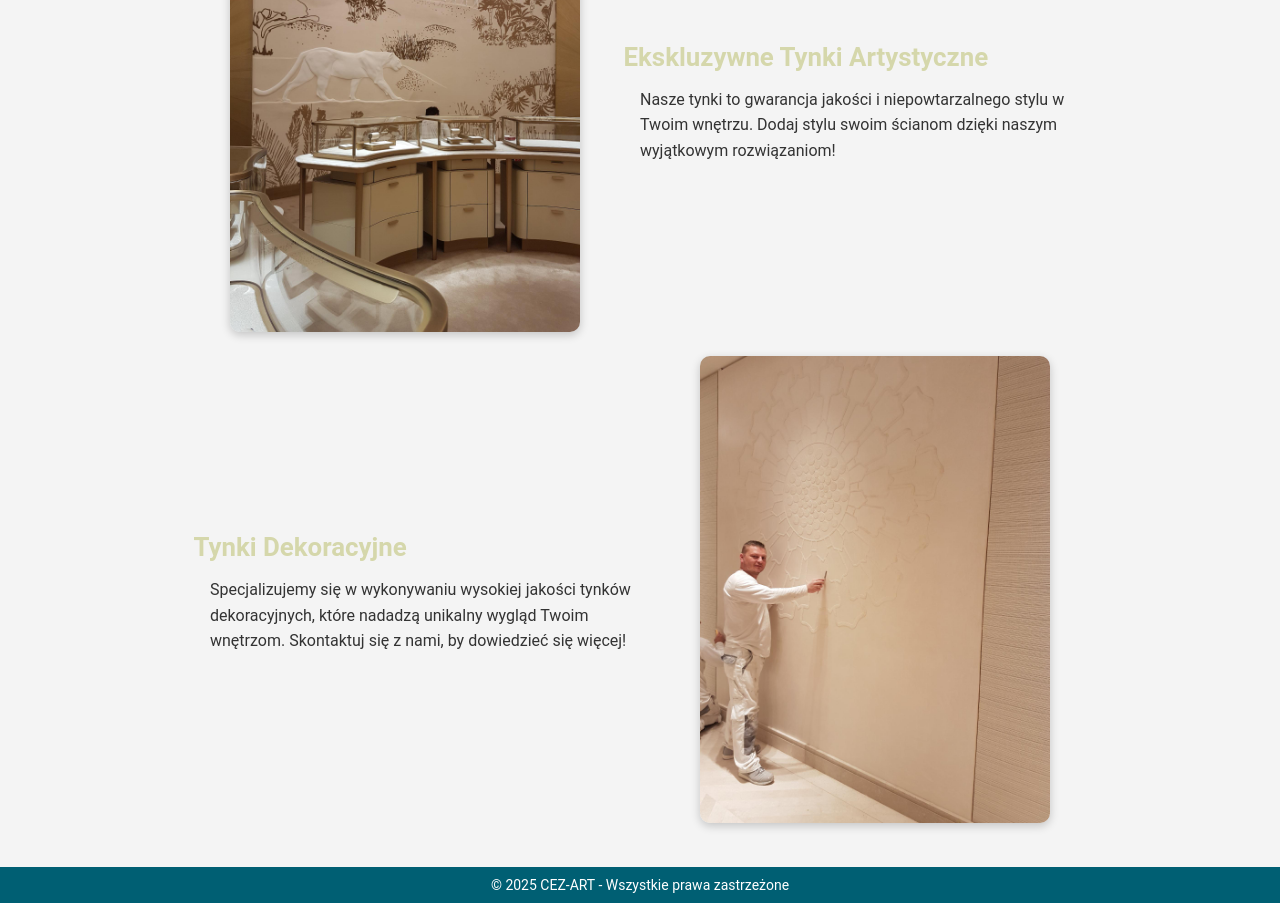
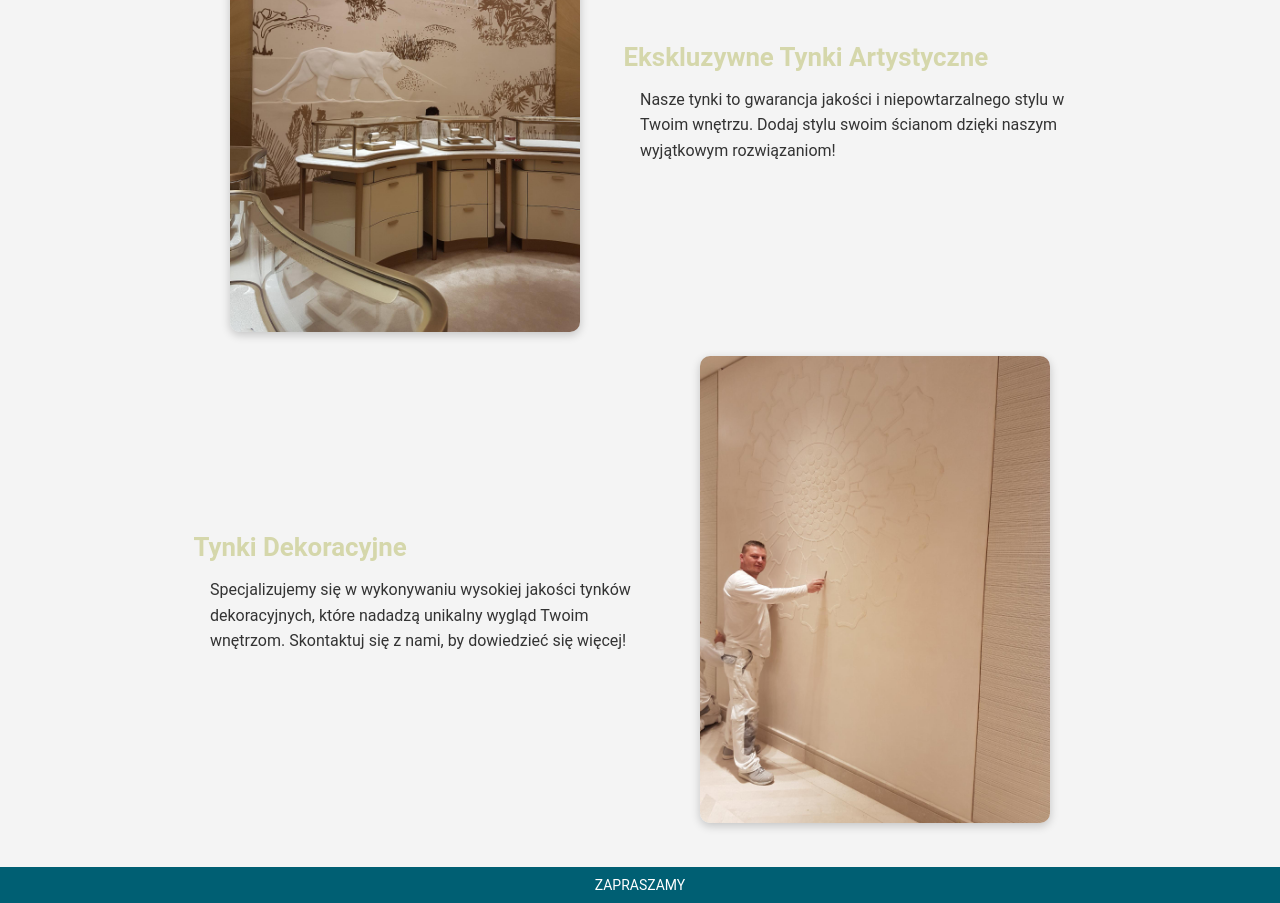
Before and after one commit to Barczus/cez-art, a plain HTML site: page strona-glowna.html in a window 1280 px wide. Shown: the part 767-1670 px from the top of the page. Drawn offline with Linux system fonts and the light colour scheme.

Commit message:
strona-glowna.html

```diff
--- a/strona-glowna.html
+++ b/strona-glowna.html
@@ -137,7 +137,7 @@
         </section>
     </main>
     <footer>
-        © 2025 CEZ-ART - Wszystkie prawa zastrzeżone
+        ZAPRASZAMY
     </footer>
 </body>
 <!-- Google tag (gtag.js) -->
```
